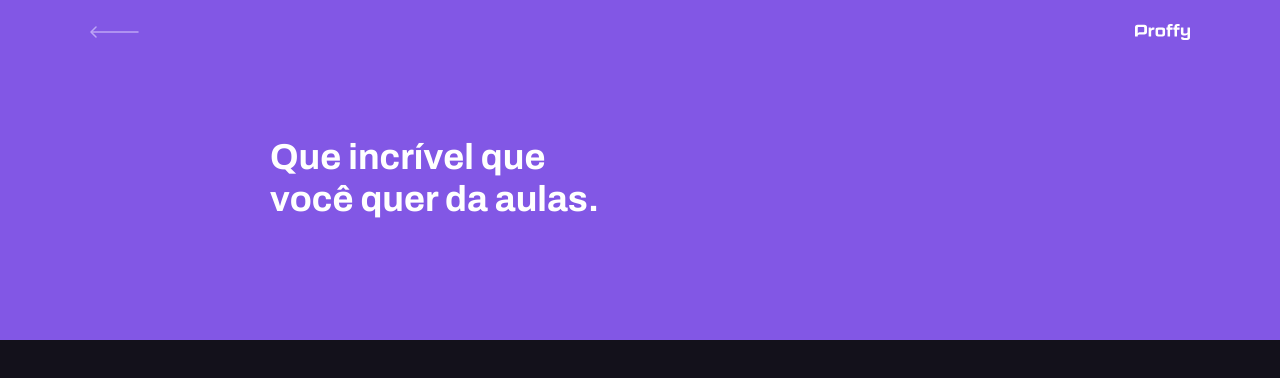
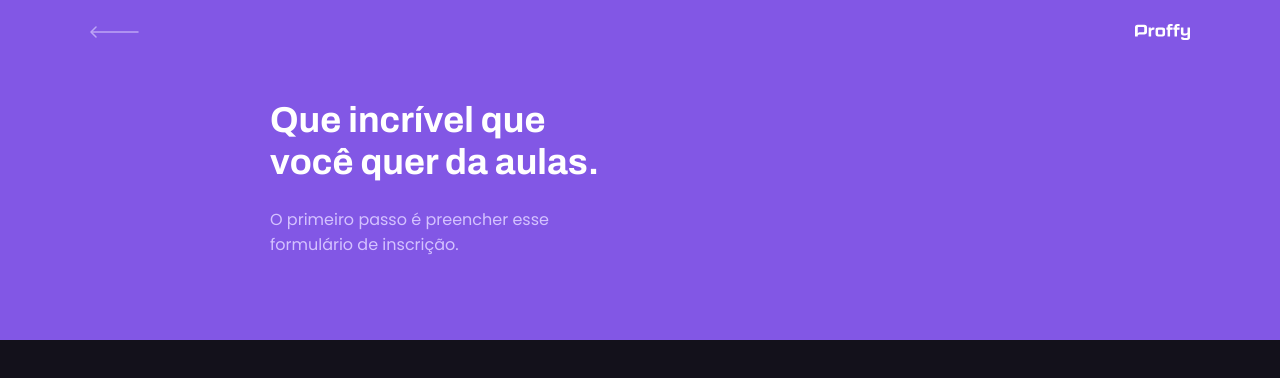
Before and after one commit to gleysonabreu/nextlevelweek, a React (Create React App) app in the folder web/: page /give-classes in a window 1280 px wide. Shown: the top 378 px of the page. Built offline with nearby package versions, Linux system fonts and the light colour scheme.

Commit message:
Add description option to PageHeader.

```diff
--- a/web/src/components/PageHeader/index.tsx
+++ b/web/src/components/PageHeader/index.tsx
@@ -10,8 +10,9 @@ import backIcon from '../../assets/images/icons/back.svg';
 
 interface IProps {
   title: string;
+  description?: string;
 }
-const PageHeader: React.FC<IProps> = ({ title, children }) => {
+const PageHeader: React.FC<IProps> = ({ title, children, description }) => {
   return(
       <HeaderPage>
         <TopBarContainer>
@@ -23,6 +24,7 @@ const PageHeader: React.FC<IProps> = ({ title, children }) => {
 
         <HeaderContent>
           <strong>{title}</strong>
+          { description && <p>{ description }</p> }
         {children}
         </HeaderContent>
       </HeaderPage>
--- a/web/src/components/PageHeader/styles.ts
+++ b/web/src/components/PageHeader/styles.ts
@@ -35,6 +35,12 @@ export const HeaderContent = styled.div`
     line-height: 4.2rem;
     color: var(--color-title-in-primary);
   }
+  p{
+    max-width: 30rem;
+    font-size: 1.6rem;
+    color: var(--color-text-in-primary);
+    margin-top: 2.4rem;
+  }
 `;
 export const HeaderPage = styled.header`
   display: flex;
--- a/web/src/pages/TeacherForm/index.tsx
+++ b/web/src/pages/TeacherForm/index.tsx
@@ -4,7 +4,10 @@ import { PageTeacherForm } from './styles'
 function TeacherForm(){
   return(
     <PageTeacherForm className="container">
-      <PageHeader title="Que incrível que você quer da aulas." />
+      <PageHeader
+      title="Que incrível que você quer da aulas."
+      description="O primeiro passo é preencher esse formulário de inscrição."
+      />
     </PageTeacherForm>
   )
 }
```
